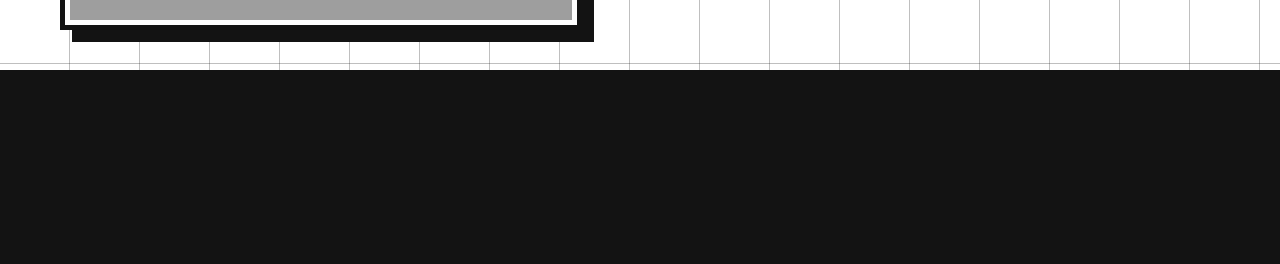
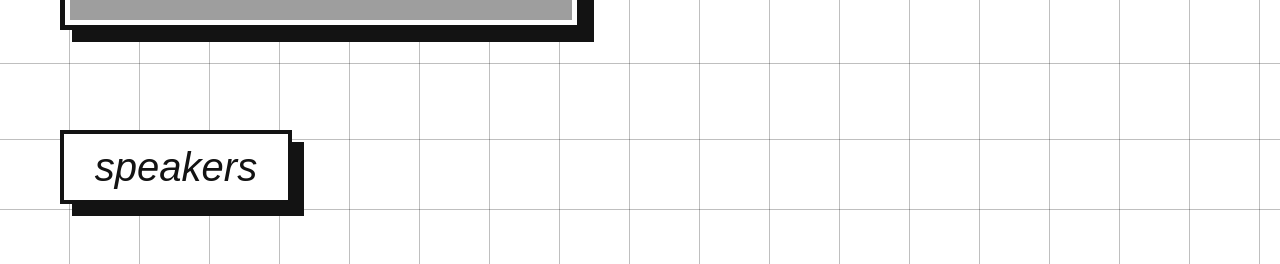
Before and after one commit to MarceloYevenesM/talent-week-2022, a React (Create React App) app: page / in a window 1280 px wide. Shown: the part 1986-2250 px from the top of the page. Before the commit the page ends 2056 px from the top, so only its background shows below. Built offline with nearby package versions, Linux system fonts and the light colour scheme; grey boxes are pictures that could not be loaded.

Commit message:
speakers

```diff
--- a/src/App.js
+++ b/src/App.js
@@ -1,11 +1,13 @@
 import EstosDias from "./Containers/EstosDias";
 import Portada from "./Containers/Portada";
+import Speakers from "./Containers/Speakers";
 
 const App = () => {
     return (
         <>
             <Portada />
             <EstosDias />
+            <Speakers />
         </>
     );
 };
--- a/src/Components/EstosDias/CardEstosDias.js
+++ b/src/Components/EstosDias/CardEstosDias.js
@@ -1,4 +1,4 @@
-import { Box, GridItem, Image, Stack, Text } from "@chakra-ui/react";
+import { GridItem, Stack, Text } from "@chakra-ui/react";
 
 const CardEstosDias = ({ img, texto, position, left, right }) => {
     return (
--- a/src/Containers/EstosDias.js
+++ b/src/Containers/EstosDias.js
@@ -1,4 +1,4 @@
-import { Stack, Text, Grid, GridItem, Container, Image } from "@chakra-ui/react";
+import { Stack, Text, Grid, Container } from "@chakra-ui/react";
 
 import CardEstosDias from "../Components/EstosDias/CardEstosDias";
 const EstosDias = () => {
--- /dev/null
+++ b/src/Containers/Speakers.js
@@ -0,0 +1,35 @@
+import { Container, Stack, Text } from "@chakra-ui/react";
+
+const Speakers = () => {
+    const gridImageProps = {
+        backgroundImage:
+            "linear-gradient(rgba(255, 255, 255, 0) 69px, rgba(0, 0, 0, .25) 69px, rgba(0, 0, 0, .25) 70px), linear-gradient(90deg, rgba(255, 255, 255, 0) 69px, rgba(0, 0, 0, .25) 69px, rgba(0,0,0, .25) 70px)",
+    };
+
+    return (
+        <Stack>
+            <Stack
+                bgColor={"brand.200"}
+                bgSize={"70px 70px, 70px 70px"}
+                height="100%"
+                {...gridImageProps}
+            >
+                <Container maxW="100%" padding={{ base: "6", md: "24" }}>
+                    <Stack
+                        bgColor={"brand.200"}
+                        border={"4px solid"}
+                        borderColor={"brand.100"}
+                        boxShadow={{ base: "mobileN", md: "desktopN" }}
+                        w={"20%"}
+                    >
+                        <Text color={"brand.100"} p={2} textAlign={"center"} textStyle={"h1"}>
+                            speakers
+                        </Text>
+                    </Stack>
+                </Container>
+            </Stack>
+        </Stack>
+    );
+};
+
+export default Speakers;
```
